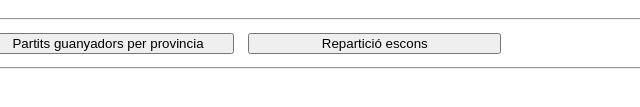
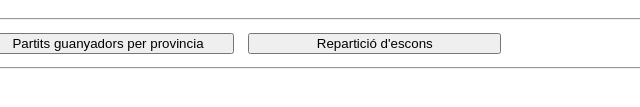
Before and after one commit to idriskameni/interactive-viz, a plain HTML site: page index.html in a window 1280 px wide. Shown: the part 273-380 px from the top of the page, 532-1172 px from the left. Drawn offline with nearby package versions, Linux system fonts and the light colour scheme; a script that the page names is missing.

Commit message:
corrected name of button

```diff
--- a/index.html
+++ b/index.html
@@ -29,7 +29,7 @@
     <div class="buttons">
         <button id="button1">% Participació per provincia</button>
         <button id="button2">Partits guanyadors per provincia</button>
-        <button id="button3">Repartició escons</button>
+        <button id="button3">Repartició d'escons</button>
     </div>
 
     <hr>
```
